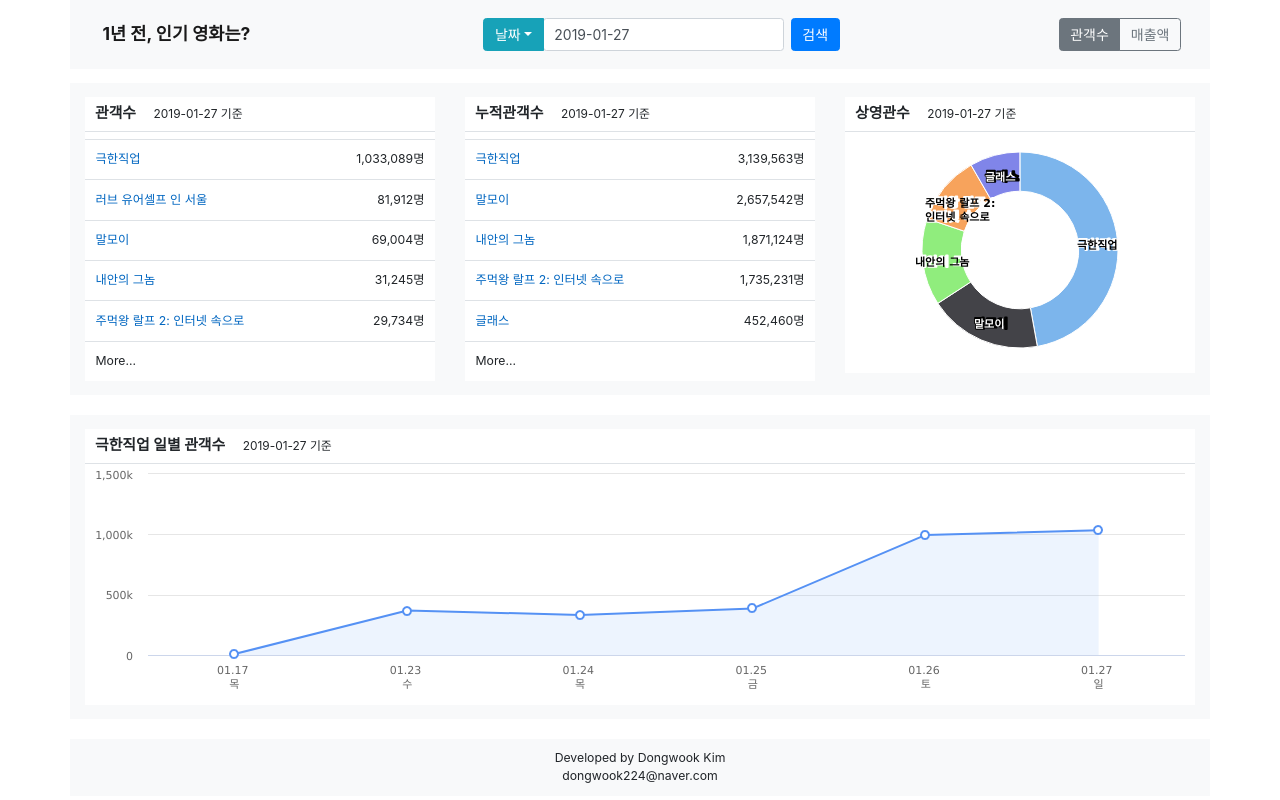
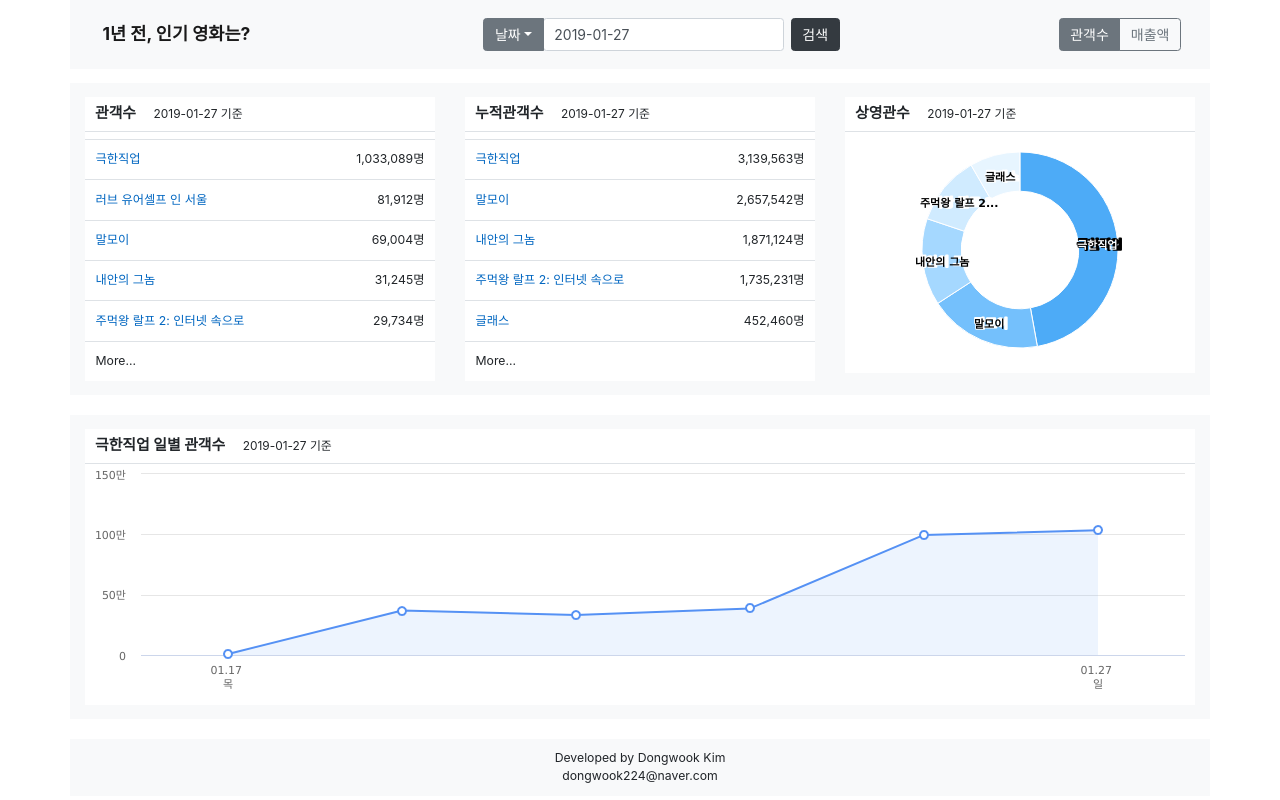
Before and after one commit to richmond00/dashboard, a React (Create React App) app: page / in a window 1280 px wide. Built offline with nearby package versions, Linux system fonts and the light colour scheme.

Commit message:
버그들 수정

```diff
--- a/public/index.html
+++ b/public/index.html
@@ -24,7 +24,7 @@
       work correctly both with client-side routing and a non-root public URL.
       Learn how to configure a non-root public URL by running `npm run build`.
     -->
-    <title>1년 전 국내 박스오피스</title>
+    <title>대시보드: 1년 전 영화순위</title>
   </head>
   <body>
     <noscript>You need to enable JavaScript to run this app.</noscript>
--- a/src/App.js
+++ b/src/App.js
@@ -79,7 +79,8 @@ class App extends Component {
                 }
             });
         } else {
-            data = getDefaultData(this.state.rawdata, getDate(this.state.searchDate));
+
+            data = getDefaultData(this.state.rawdata, getDate(this.state.searchDate), this.state.isAttendace);
             const { title, daily, cumulative, theaters, trend } = data;
 
             this.setState({
@@ -116,15 +117,15 @@ class App extends Component {
 
     handleButtonClick(value) {
         let isAttendace = ( value === 'attendance' ? true : false ),
-            today = getDate(new Date()),
+            today = getDate( this.state.currentDate ),
             defaultData = getDefaultData(this.state.rawdata, today, isAttendace);
 
         const title = defaultData.title,
-                daily = defaultData.daily,
-                cumulative = defaultData.cumulative,
-                theaters  = defaultData.theaters,
-                trend = defaultData.trend,
-                rawdata = defaultData.rawdata;
+              daily = defaultData.daily,
+              cumulative = defaultData.cumulative,
+              theaters  = defaultData.theaters,
+              trend = defaultData.trend,
+              rawdata = defaultData.rawdata;
 
         this.setState({
             ...this.state, ...{
--- a/src/common/dataProcessing.js
+++ b/src/common/dataProcessing.js
@@ -77,7 +77,8 @@ const getTrendData = (rawdata, clicked, date, isAttendance) => {
         lastIndex = 0,
         value = '',
         title = '',
-        releaseDate = '';
+        releaseDate = '',
+        tooltipUnit = '명';
 
     // rawdata에서 clicked영화만 추출
     filtered = rawdata.filter( rawdata => rawdata.movieCd === targetMovieCode );
@@ -90,9 +91,10 @@ const getTrendData = (rawdata, clicked, date, isAttendance) => {
     } else {
         value = dataType === "daily" ? "salesAmt" : "salesAcc";
         title = dataType === "daily" ? `${filtered[0].movieNm} 일별 수입` : `${filtered[0].movieNm} 일별 누적수입`;
+        tooltipUnit = '원';
     }
 
-    releaseDate = filtered[0].openDt.replace(/-/g, '');
+    //releaseDate = filtered[0].openDt.replace(/-/g, '');
 
     for(let i = 0; i <= lastIndex; i++) {
         let formattedDate = getTrendDate(filtered[i].date),
@@ -104,8 +106,9 @@ const getTrendData = (rawdata, clicked, date, isAttendance) => {
     }
 
     // trend data구조에 맞게 처리
-    series.push({ name: filtered[0].movieNm, data });
+    series.push({ name: filtered[0].movieNm, data, tooltipUnit });
     trendData = { categories, series, title };
+
 
     // return trend data
     return trendData;
--- a/src/components/Theaters.js
+++ b/src/components/Theaters.js
@@ -22,12 +22,15 @@ const Theaters = (props) => {
         plotOptions: {
             pie: {
                 innerSize: '60%',
+                colors: ['#4dabf7', '#74c0fc', '#a5d8ff', '#d0ebff', '#e7f5ff'],
                 dataLabels: {
                     enabled: true,
-                    format: '{key}',
-                    // formatter: function() {
-                    //     debugger;
-                    // },
+                    formatter: function() {
+                        if( this.key.length > 8) {
+                            return this.key.substring(0, 8) + '...';
+                        }
+                        return this.key
+                    },
                     distance: -20,
                 }
             }
@@ -42,7 +45,7 @@ const Theaters = (props) => {
 
         tooltip: {
             pointFormatter: function() {
-                return `${this.percentage.toFixed(2)}% <br /> ${this.y}관`
+                return `${this.percentage.toFixed(2)}% (${this.y.toLocaleString()}관)`
             }
         },
 
@@ -51,11 +54,7 @@ const Theaters = (props) => {
             showInLegend: true,
         }]
     };
-// #EF65A2,
-// #64A4F5
-// #A377FE
-// #FF7E5A
-// #65CFC2
+
     return (
         <div className="bg-white">
             <div className="mt-3 border-bottom">
--- a/src/components/TopNav.js
+++ b/src/components/TopNav.js
@@ -38,7 +38,7 @@ const TopNav = (props) => {
                         <InputGroup>
                             <DropdownButton
                                 as={InputGroup.Prepend}
-                                variant="info"
+                                variant="secondary"
                                 title={props.dropdownTitle}
                                 id="input-group-dropdown-1"
                                 onSelect={props.dropdownSelect}
@@ -47,7 +47,7 @@ const TopNav = (props) => {
                                 <Dropdown.Item eventKey="movieName">영화명</Dropdown.Item>
                             </DropdownButton>
                             {props.dropdownTitle==="영화명" ? movieInput: dateInput}
-                            <Button type="submit" variant="primary">검색</Button>
+                            <Button type="submit" variant="dark">검색</Button>
                         </InputGroup>
                     </Form>
 
--- a/src/components/Trend.js
+++ b/src/components/Trend.js
@@ -28,27 +28,40 @@ const Trend = (props) => {
         },
 
         xAxis: {
-            categories: categories
+            categories: categories,
+            tickPositioner: function() {
+                const categoryLength = this.categories.length;
+                let positions = null;
+
+                if( categoryLength <= 8 ) {
+
+                } else if ( categoryLength > 8 ){
+
+                }
+
+                return [0, this.categories.length - 1];
+            }
         },
 
         yAxis: {
             title: undefined,
             min: 0,
-            // labels: {
-            //     formatter: function() {
-            //         let value = this.value;
+            labels: {
+                formatter: function() {
+                    let value = this.value,
+                        unit = '';
 
-            //         if( value >= 0 && value <= 10000) {
+                    if( value >= 10000 && value < 100000000) { //관객수: 만부터 1억까지
+                        value = value / 10000;
+                        unit = '만';
+                    } else if ( value >= 100000000 && value < 1000000000000) { // 매출액: 1억부터 1조까지
+                        value = value / 100000000;
+                        unit = '억'
+                    }
 
-
-            //         } else if (value >= 100000 && value <= 1000000) {
-
-            //         }
-
-
-            //         return value;
-            //     }
-            // }
+                    return value.toLocaleString() + unit;
+                }
+            }
         },
 
         plotOptions: {
@@ -66,6 +79,12 @@ const Trend = (props) => {
 
         legend: {
             enabled: false
+        },
+
+        tooltip: {
+            pointFormatter: function() {
+                return this.y.toLocaleString() + this.series.userOptions.tooltipUnit;
+            }
         },
 
         series: series,
```
Also changed, not shown: src/components/Footer.js (renamed from src/components/Footer.jsx).
